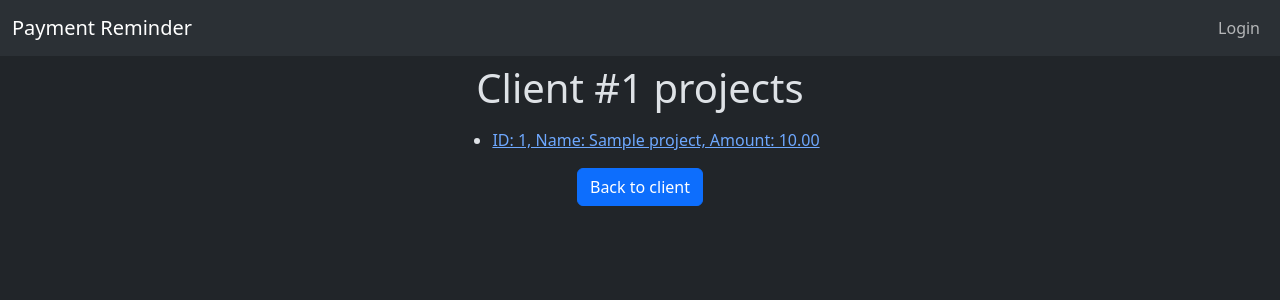
After one commit to RayanEncarnacion/payment-reminder-python, a Django app: template payment_reminder/templates/payment_reminder/client/projects.html in a window 1280 px wide. The commit adds this page. Shown: the top 300 px of the page. Run offline with Django 5.2, Linux system fonts and the light colour scheme; the template is opened without the code that fills it: most values are stand-ins (such as "Sample title", 1, 10 or a date in 2020).

Commit message:
feat: Login to all views (except login) and client's projects view

```diff
--- a/payment_reminder/templates/payment_reminder/client/detail.html
+++ b/payment_reminder/templates/payment_reminder/client/detail.html
@@ -38,5 +38,9 @@
     <li>Email: {{ client.email }}</li>
 </ul>
 
-<a href="/client" class="btn btn-primary">Back to list</a>
+<div class="d-flex justify-content-center align-items-center gap-2">
+    <a href="/client" class="btn btn-primary">Back to list</a>
+    <a href="{% url 'payment_reminder:client_projects' client.id %}"
+        class="btn btn-success">List of projects</a>
+</div>
 {% endblock %}
--- /dev/null
+++ b/payment_reminder/templates/payment_reminder/client/projects.html
@@ -0,0 +1,29 @@
+{% include "../base.html" with title="Client's Projects" %}
+
+{% block content %}
+
+<div class="d-flex justify-content-center gap-1 align-items-center gap-4 mb-3">
+    <h1 class="mb-0">Client #{{ pk }} projects</h1>
+
+</div>
+
+{% if projects %}
+<ul>
+    {% for project in projects %}
+    <li>
+        <a title="See project" href="/project/{{ project.id }}/">
+            ID: {{ project.id }},
+            Name: {{ project.name }},
+            Amount: {{ project.amount|floatformat:2 }}
+        </a>
+    </li>
+    {% endfor %}
+</ul>
+{% else %}
+<p>No projects related to client.</p>
+{% endif %}
+
+<a href="{% url 'payment_reminder:client_details' pk %}"
+    class="btn btn-primary">Back to client</a>
+
+{% endblock %}
```
Also changed, not shown: payment_reminder/urls.py (+5 -4 lines), payment_reminder/views.py (+25 -8 lines).
